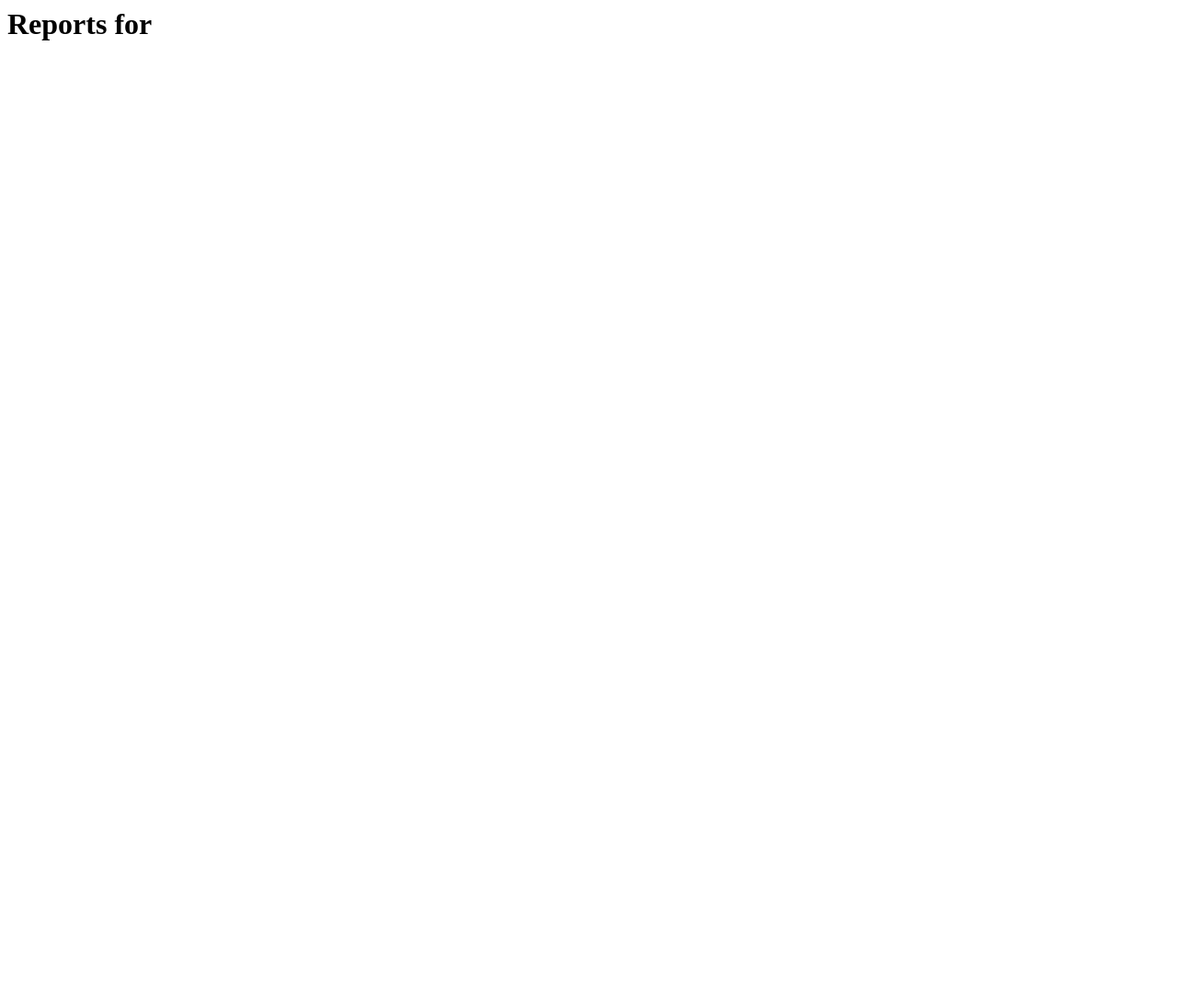
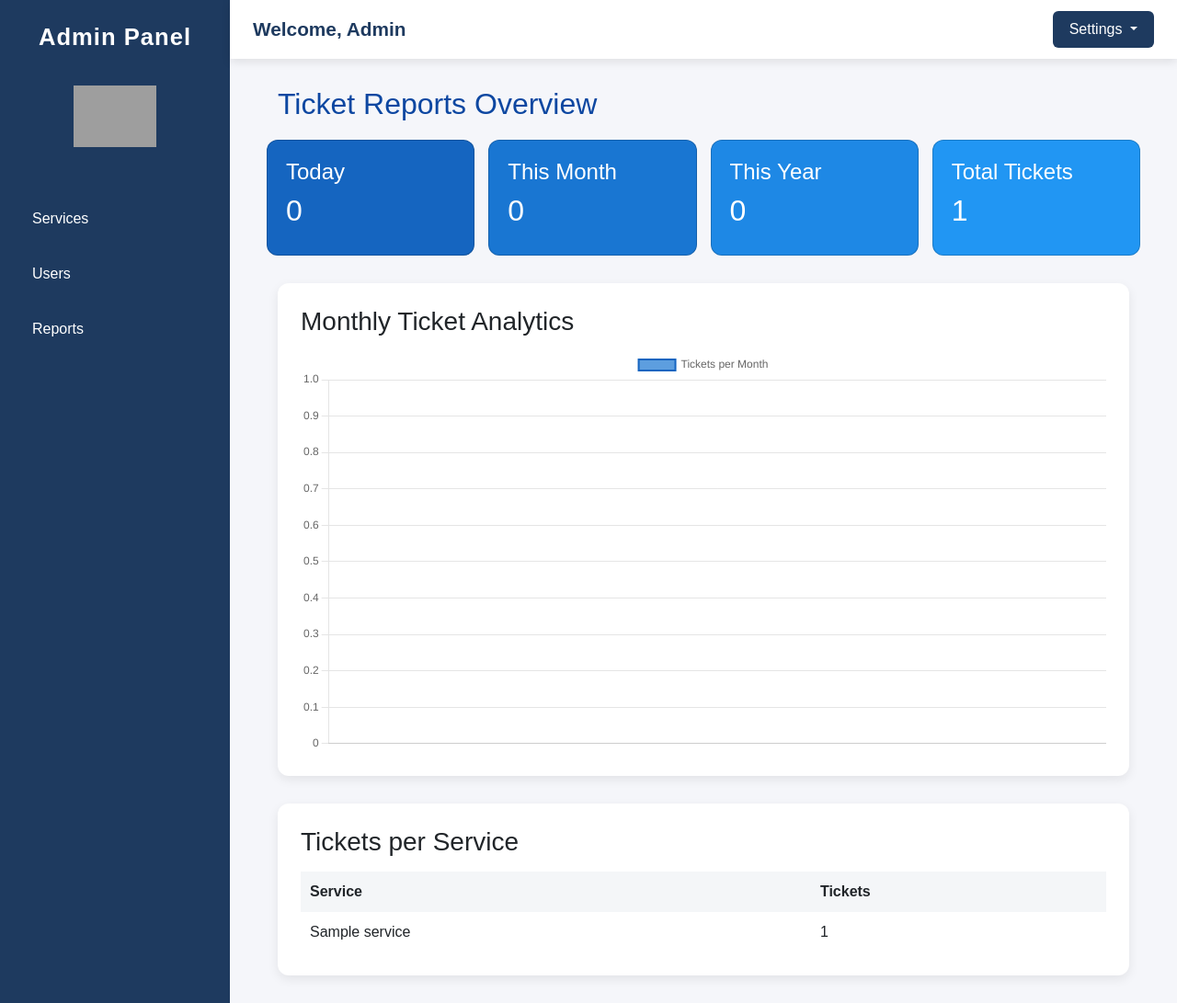
Before and after one commit to cheesekerls/Ticketing2.0, a Django app: page /reports/ in a window 1280 px wide. Before the commit the page is almost empty. Shown: the whole page at 92% size. Before the commit the page ends 44 px from the top, so only its background shows below. Run offline with Django 5.2, Linux system fonts and the light colour scheme; tables that the repository leaves empty hold one stand-in row (values such as "Sample post"); some libraries are stand-ins or nearby versions; grey boxes are pictures that could not be loaded.

Commit message:
Adding function to report count of ticket daily, monthly, yearly

```diff
--- a/ticketing/accounts/templates/admin_dashboard.html
+++ b/ticketing/accounts/templates/admin_dashboard.html
@@ -166,6 +166,7 @@
       </div>
     <a href="{% url 'service_list' %}" data-icon="🏢">Services</a>
     <a href="{% url 'counter_list' %}" data-icon="👨‍💼">Users</a>
+    <a href="{% url 'report_dashboard' %}" data-icon="📊">Reports</a>
   </div>
 
   <!-- Main content -->
--- /dev/null
+++ b/ticketing/accounts/templates/admin_reports.html
@@ -0,0 +1,86 @@
+{% extends "admin_dashboard.html" %}
+{% block title %}Reports Dashboard{% endblock %}
+
+{% block content %}
+<div class="container" style="max-width:1200px; margin:auto;">
+  <h2 style="margin-bottom:20px; color:#0d47a1;">Ticket Reports Overview</h2>
+
+  <!-- Summary Cards -->
+  <div class="row" style="display:flex; gap:15px; flex-wrap:wrap; justify-content:space-between;">
+    <div class="card" style="flex:1; min-width:200px; background:#1565c0; color:white; padding:20px; border-radius:12px;">
+      <h4>Today</h4>
+      <h2>{{ today_tickets }}</h2>
+    </div>
+    <div class="card" style="flex:1; min-width:200px; background:#1976d2; color:white; padding:20px; border-radius:12px;">
+      <h4>This Month</h4>
+      <h2>{{ monthly_tickets }}</h2>
+    </div>
+    <div class="card" style="flex:1; min-width:200px; background:#1e88e5; color:white; padding:20px; border-radius:12px;">
+      <h4>This Year</h4>
+      <h2>{{ yearly_tickets }}</h2>
+    </div>
+    <div class="card" style="flex:1; min-width:200px; background:#2196f3; color:white; padding:20px; border-radius:12px;">
+      <h4>Total Tickets</h4>
+      <h2>{{ total_tickets }}</h2>
+    </div>
+  </div>
+
+  <!-- Chart Section -->
+  <div style="background:white; border-radius:12px; margin-top:30px; padding:25px; box-shadow:0 4px 12px rgba(0,0,0,0.08);">
+    <h3 style="margin-bottom:15px;">Monthly Ticket Analytics</h3>
+    <canvas id="monthlyChart"></canvas>
+  </div>
+
+  <!-- Service Summary -->
+  <div style="background:white; border-radius:12px; margin-top:30px; padding:25px; box-shadow:0 4px 12px rgba(0,0,0,0.08);">
+    <h3 style="margin-bottom:15px;">Tickets per Service</h3>
+    <table style="width:100%; border-collapse:collapse;">
+      <thead>
+        <tr style="background:#f4f6f8;">
+          <th style="padding:10px; text-align:left;">Service</th>
+          <th style="padding:10px; text-align:left;">Tickets</th>
+        </tr>
+      </thead>
+      <tbody>
+        {% for s in service_summary %}
+        <tr>
+          <td style="padding:10px;">{{ s.service__service_name }}</td>
+          <td style="padding:10px;">{{ s.total }}</td>
+        </tr>
+        {% empty %}
+        <tr><td colspan="2">No data available</td></tr>
+        {% endfor %}
+      </tbody>
+    </table>
+  </div>
+</div>
+
+<!-- Chart.js -->
+<script src="https://cdn.jsdelivr.net/npm/chart.js"></script>
+<script>
+const ctx = document.getElementById('monthlyChart').getContext('2d');
+const chartData = {
+  labels: [{% for m in monthly_data %}'Month {{ m.created_at__month }}',{% endfor %}],
+  datasets: [{
+    label: 'Tickets per Month',
+    data: [{% for m in monthly_data %}{{ m.total }},{% endfor %}],
+    backgroundColor: 'rgba(25,118,210,0.7)',
+    borderColor: '#1565c0',
+    borderWidth: 2,
+    fill: true,
+    tension: 0.4
+  }]
+};
+
+new Chart(ctx, {
+  type: 'line',
+  data: chartData,
+  options: {
+    responsive: true,
+    scales: {
+      y: { beginAtZero: true }
+    }
+  }
+});
+</script>
+{% endblock %}
--- a/ticketing/accounts/templates/reports.html
+++ /dev/null
@@ -1 +0,0 @@
-<h1>Reports for {{ department.department_name }}</h1>
--- a/ticketing/accounts/urls.py
+++ b/ticketing/accounts/urls.py
@@ -14,7 +14,7 @@ urlpatterns = [
     path('add_admin/', views.add_admin, name='add_admin'),
     path('set-password/<token>/', views.set_password, name='set_password'),  # ✅ correct
     path('forbidden/', views.forbidden_view, name='forbidden'),
-    path('reports/', views.reports, name='reports'),
+    path('reports/', views.report_dashboard, name='report_dashboard'),
     path('change-password/', views.admin_change_password, name='change_password'),
 
 
--- a/ticketing/accounts/views.py
+++ b/ticketing/accounts/views.py
@@ -35,6 +35,14 @@ from .forms import ChangePasswordForm
 from accounts.models import Employee  # or your Admin user model
 from services.models import Service
 from counter.models import Counter
+from tickets.models import Ticket
+from datetime import date
+import json
+from django.db.models import Count
+from django.http import HttpResponse
+import csv
+from django.utils.timezone import now
+
 
 User = get_user_model()
 
@@ -308,3 +316,43 @@ def counter_list(request):
         'counters': counters
     }
     return render(request, 'counter_list.html', context)
+
+
+def report_dashboard(request):
+    today = now().date()
+    month = today.month
+    year = today.year
+
+    # ✅ Count tickets (daily, monthly, yearly)
+    today_tickets = Ticket.objects.filter(created_at__date=today).count()
+    monthly_tickets = Ticket.objects.filter(created_at__year=year, created_at__month=month).count()
+    yearly_tickets = Ticket.objects.filter(created_at__year=year).count()
+    total_tickets = Ticket.objects.count()
+
+    # ✅ Ticket count per service
+    service_summary = (
+        Ticket.objects.values('service__service_name')
+        .annotate(total=Count('ticket_id'))
+        .order_by('-total')
+    )
+
+    # ✅ Ticket count per department (optional)
+
+    # ✅ Data for chart
+    monthly_data = (
+        Ticket.objects.filter(created_at__year=year)
+        .values('created_at__month')
+        .annotate(total=Count('ticket_id'))
+        .order_by('created_at__month')
+    )
+
+    context = {
+        'today_tickets': today_tickets,
+        'monthly_tickets': monthly_tickets,
+        'yearly_tickets': yearly_tickets,
+        'total_tickets': total_tickets,
+        'service_summary': service_summary,
+        'monthly_data': monthly_data,
+    }
+
+    return render(request, 'admin_reports.html', context)
```
